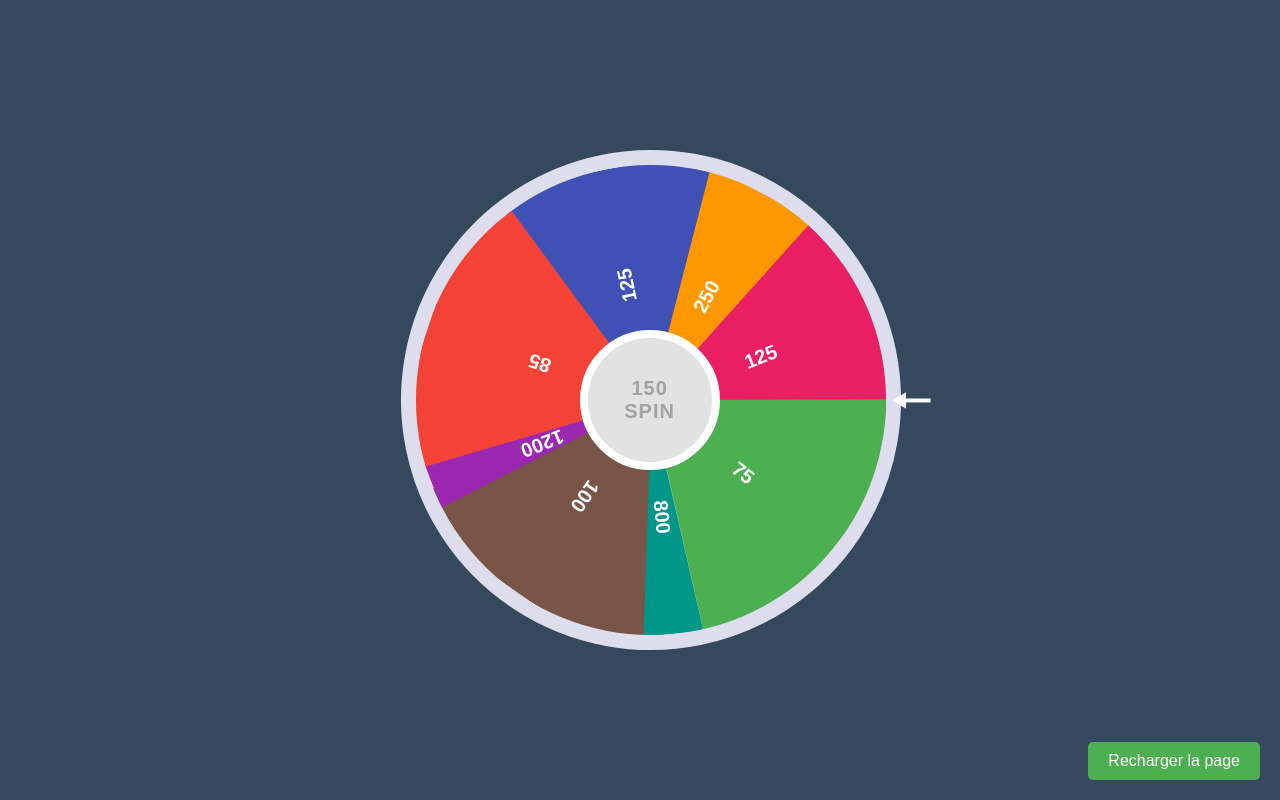
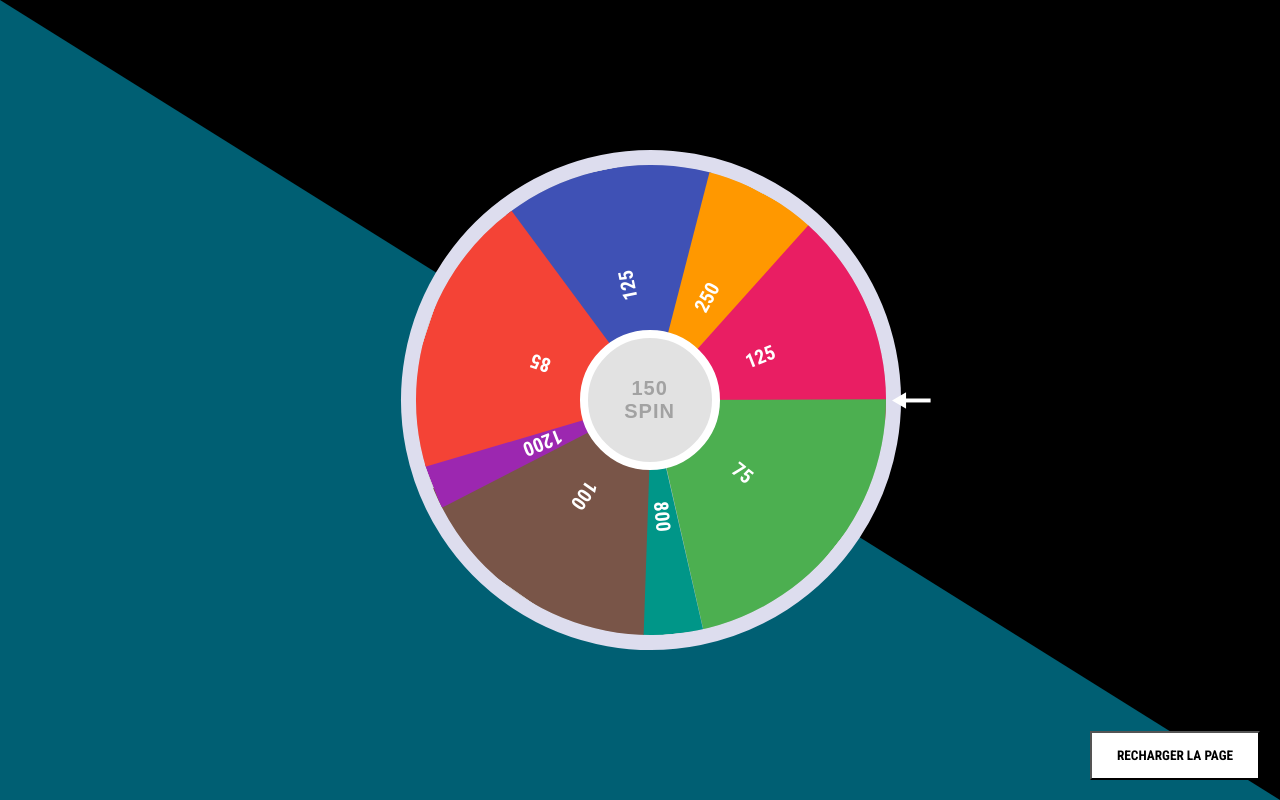
Before and after one commit to HarryVdp/Projet-Casino, a PHP site: page /rouealeatoire.php in a window 1280 px wide. Run offline with PHP 8.4, Linux system fonts and the light colour scheme; some libraries are stand-ins or nearby versions.

Commit message:
mise en forme page d'accueil

```diff
--- a/rouealeatoire/rouealeatoire.php
+++ b/rouealeatoire/rouealeatoire.php
@@ -2,6 +2,9 @@
 <html lang="fr">
 <head>
 	<script src="https://cdn.jsdelivr.net/npm/sweetalert2@11"></script>
+	<link rel="preconnect" href="https://fonts.googleapis.com">
+	<link rel="preconnect" href="https://fonts.gstatic.com" crossorigin>
+	<link href="https://fonts.googleapis.com/css2?family=Roboto+Condensed:wght@400;700&display=swap" rel="stylesheet">
     <meta charset="UTF-8">
     <meta http-equiv="X-UA-Compatible" content="IE=edge">
     <meta name="viewport" content="width=device-width, initial-scale=1.0,maximum-scale=1,user-scalable=0">
--- a/rouealeatoire/styleroue.css
+++ b/rouealeatoire/styleroue.css
@@ -1,16 +1,30 @@
 * {
 	box-sizing: border-box;
+	font-family: "Roboto Condensed", sans-serif;
 }
 
 body {
 	margin: 0;
 	padding: 0;
-	background-color: #34495e;
+	background-color: #000000;
 	display: flex;
 	align-items: center;
 	justify-content: center;
 	height: 100vh;
 	overflow: hidden;
+
+}
+body::before{
+	content: "";
+  	width: 100%;
+  	height: 100%;
+  	position: absolute;
+  	top: 0;
+  	left: 0;
+  	-webkit-clip-path: polygon(0 0, 0 0, 100% 100%, 0% 100%);
+    clip-path: polygon(0 0, 0 0, 100% 100%, 0% 100%);
+  	background-color: #005f73;
+  	z-index: -1;
 }
 
 .container {
@@ -24,6 +38,8 @@ body {
 	transition: 5s;
 
 }
+
+
 
 .container div {
 	font-size: 20px;
@@ -226,18 +242,21 @@ body {
 }
 
 #reload-button {
+	background-color: #fff;
+	padding: 15px 25px;
 	position: fixed;
 	bottom: 20px;
 	right: 20px;
-	background-color: #4CAF50;
-	color: white;
-	padding: 10px 20px;
-	border: none;
-	border-radius: 5px;
-	font-size: 16px;
-	cursor: pointer;
+	display: inline-block;
+	text-transform: uppercase;
+	font-weight: 700;
+	color: #000;
+	-webkit-transition: all 0.3s;
+	-o-transition: all 0.3s;
+	transition: all 0.3s;
 }
 
 #reload-button:hover {
-	background-color: #3e8e41;
+	background-color: #000000;
+	color: white;
 }
```
